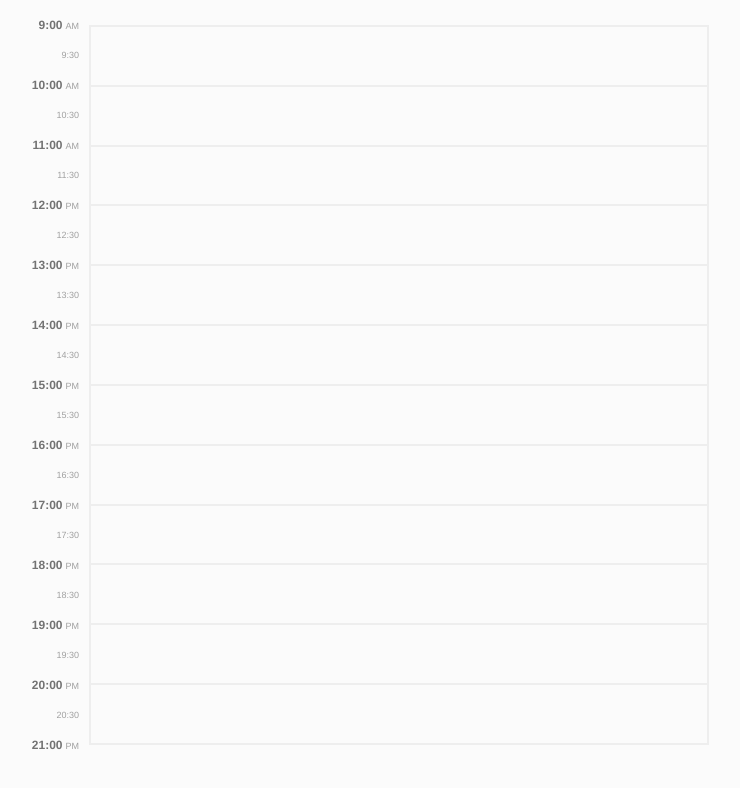
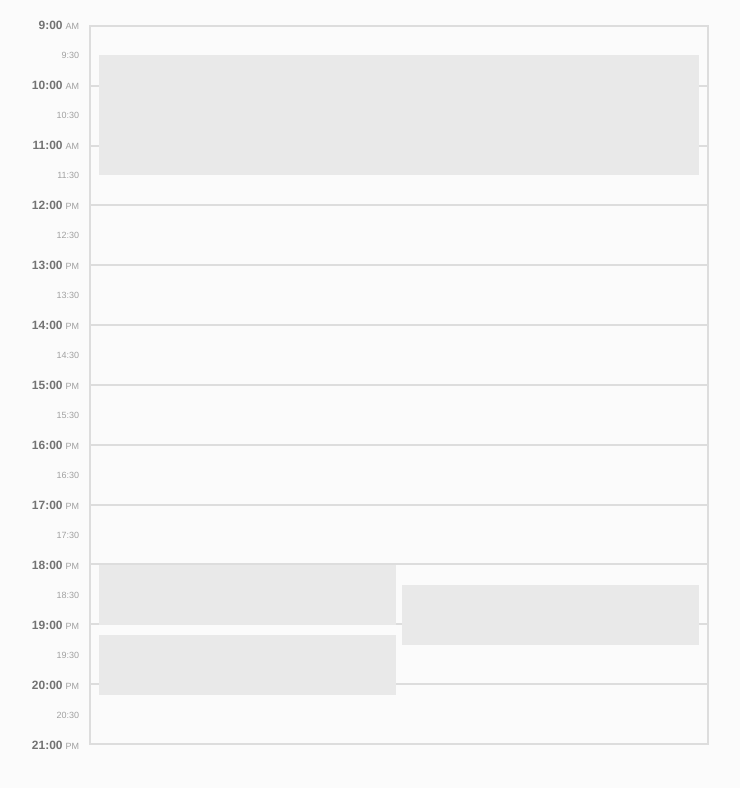
Before and after one commit to psuteparuk/EventCalendar, a plain HTML site: page index.html in a window 1280 px wide. Shown: the whole page, without its empty margins (291-1031 px from the left). Drawn offline with Linux system fonts and the light colour scheme.

Commit message:
Render events on calendar
- Render the changes when there is an update on the model.
- The width of each event depends on the number of columns in a group.

```diff
--- a/css/style.css
+++ b/css/style.css
@@ -12,7 +12,7 @@ body {
 }
 
 table, th, td {
-  border: 1px solid #EEE;
+  border: 1px solid #DDD;
   *border-collapse: collapse;
   border-spacing: 0;
 }
@@ -59,6 +59,11 @@ table, th, td {
   padding: 0 10px;
 }
 
+.main .calendar li {
+  position: absolute;
+  background-color: #E9E9E9;
+}
+
 .main .calendar-bg {
   position: absolute;
   top: 25px;
--- a/js/calendar.js
+++ b/js/calendar.js
@@ -53,6 +53,7 @@ Calendar.prototype.setEvents = function(events) {
 
 Calendar.prototype.update = function(events) {
   this.setEvents(events);
+  $(this).trigger('eventsUpdated');
 };
 
 /********** Event Model **********/
--- a/js/calendarView.js
+++ b/js/calendarView.js
@@ -1,3 +1,5 @@
+/********** Calendar View **********/
+
 var CalendarView = function(calendar, options) {
   options = options || {};
   this.calendar = calendar;
@@ -5,6 +7,8 @@ var CalendarView = function(calendar, options) {
 
   $('.calendar').css({ 'height': 60*this.numHours + 'px' });
   $('.calendar-bg').css({ 'height': 60*this.numHours + 'px' });
+
+  $(this.calendar).on('eventsUpdated', this.renderEvents.bind(this));
 };
 
 CalendarView.prototype.render = function() {
@@ -27,14 +31,53 @@ CalendarView.prototype.renderLegend = function() {
 };
 
 CalendarView.prototype.renderCalendar = function() {
+  this.renderBackground();
+  this.renderEvents();
+};
+
+CalendarView.prototype.renderBackground = function() {
   var $calendarBg = $('.calendar-bg');
   for (var i = 0; i < this.numHours; ++i) {
     $calendarBg.append('<tr><td></td></tr>');
   }
-
-  this.renderEvents();
 };
 
 CalendarView.prototype.renderEvents = function() {
-  return;
+  var $calendar = $('.calendar');
+  var calendarWidth = $calendar.width();
+
+  // The width and position of each event depends on the
+  // number of columns in a group.
+  this.calendar.eventGroups.forEach(function(group) {
+    var numCols = group.length;
+    var width = (calendarWidth - 6*(numCols-1)) / numCols; // divide the width equally
+    group.forEach(function(col, colInd) {
+      col.forEach(function(ev) {
+        var eventView = new EventView(ev, {
+          left: colInd*calendarWidth/numCols + (colInd > 0 ? 13 : 10), // offset to the right column
+          width: width
+        });
+        eventView.render();
+      });
+    });
+  });
 };
+
+/********** Event View **********/
+
+var EventView = function(event, options) {
+  this.event = event;
+  this.options = options || {};
+};
+
+EventView.prototype.render = function() {
+  var $calendar = $('.calendar');
+  var $eventItem = $('<li></li>');
+  $eventItem.css({
+    left: (this.options.left || 10) + 'px',
+    top: (this.options.top || this.event.start) + 'px',
+    width: (this.options.width || $calendar.width()) + 'px',
+    height: (this.options.height || (this.event.end-this.event.start)) + 'px'
+  });
+  $calendar.append($eventItem);
+};
```
